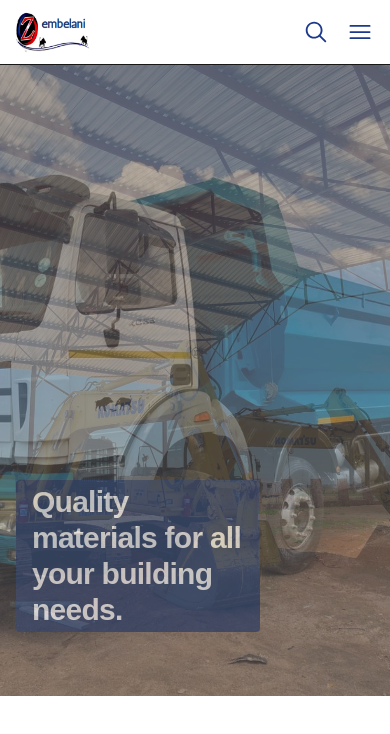
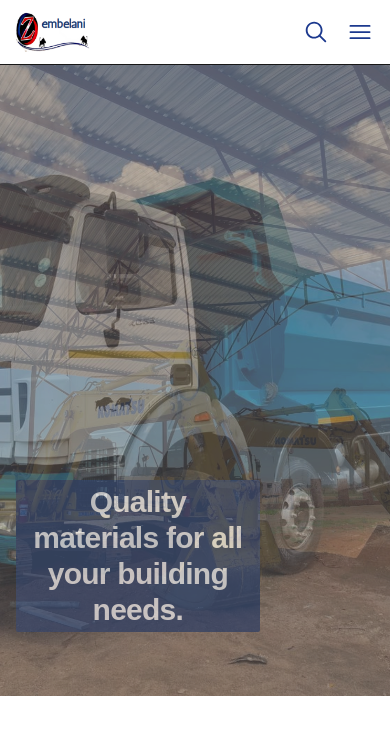
Before and after one commit to M9china/zembelani, a Next.js app: page / in a window 390 px wide. Shown: the top 734 px of the page. Built offline with nearby package versions, Linux system fonts and the light colour scheme.

Commit message:
refactor Hero component layout and update background color for improved design consistency

```diff
--- a/src/components/home/Hero.tsx
+++ b/src/components/home/Hero.tsx
@@ -32,7 +32,7 @@ export const Hero = () => {
       aria-labelledby="category-heading"
       className="bg-white pt-[3.5rem] sm:hidden block min-h-screen"
     >
-      <div className="mx-auto pb-24 sm:mt-[10rem] sm:px-6 sm:py-32 lg:px-8">
+      <div className="mx-auto sm:mt-[10rem] sm:px-6 sm:py-32 lg:px-8">
         <div className="slider-container overflow-hidden">
           <Slider {...settings}>
             {slides.map((value: IHero, index: number) => {
@@ -41,7 +41,7 @@ export const Hero = () => {
 
               const backgroundColor = isLeftText
                 ? "#001A4B" // left-aligned background
-                : "#b70000"; // right-aligned background
+                : "#9b0000"; // right-aligned background
 
               return (
                 <div
@@ -64,7 +64,7 @@ export const Hero = () => {
                         : "right-[1rem] text-right w-5/8"
                     }`}
                   >
-                    <div className="relative inline-block px-4 py-1">
+                    <div className="relative inline-block px-4 py-1 text-center">
                       <AnimatePresence mode="wait">
                         {isActive && (
                           <>
@@ -81,7 +81,7 @@ export const Hero = () => {
                                 opacity: 0,
                               }}
                               transition={{ duration: 1.5, ease: "easeInOut" }}
-                              className="absolute inset-0 z-[-1] rounded-sm"
+                              className="absolute inset-0 z-[-1] rounded-xs opacity-75"
                               style={{ backgroundColor }}
                             />
 
```
